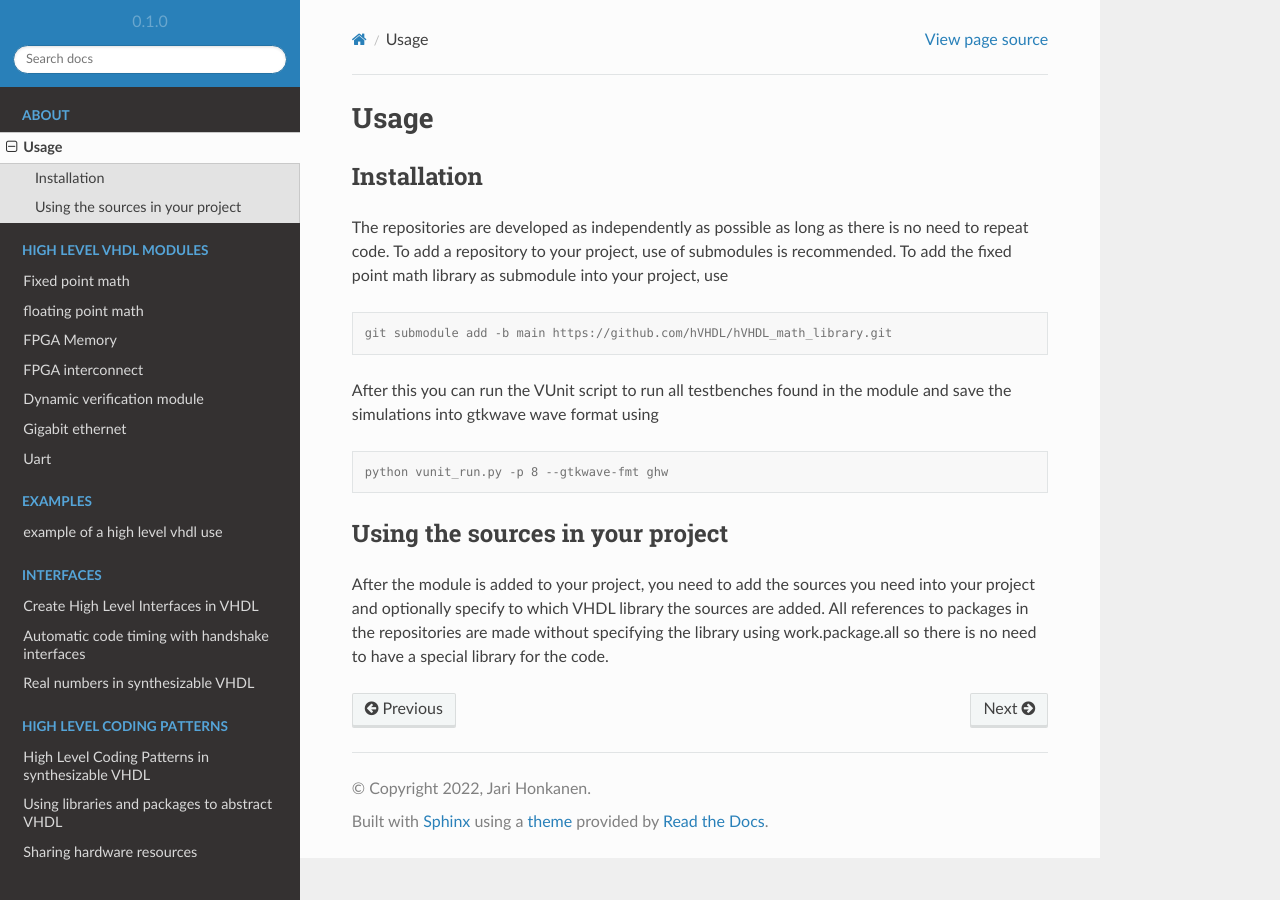
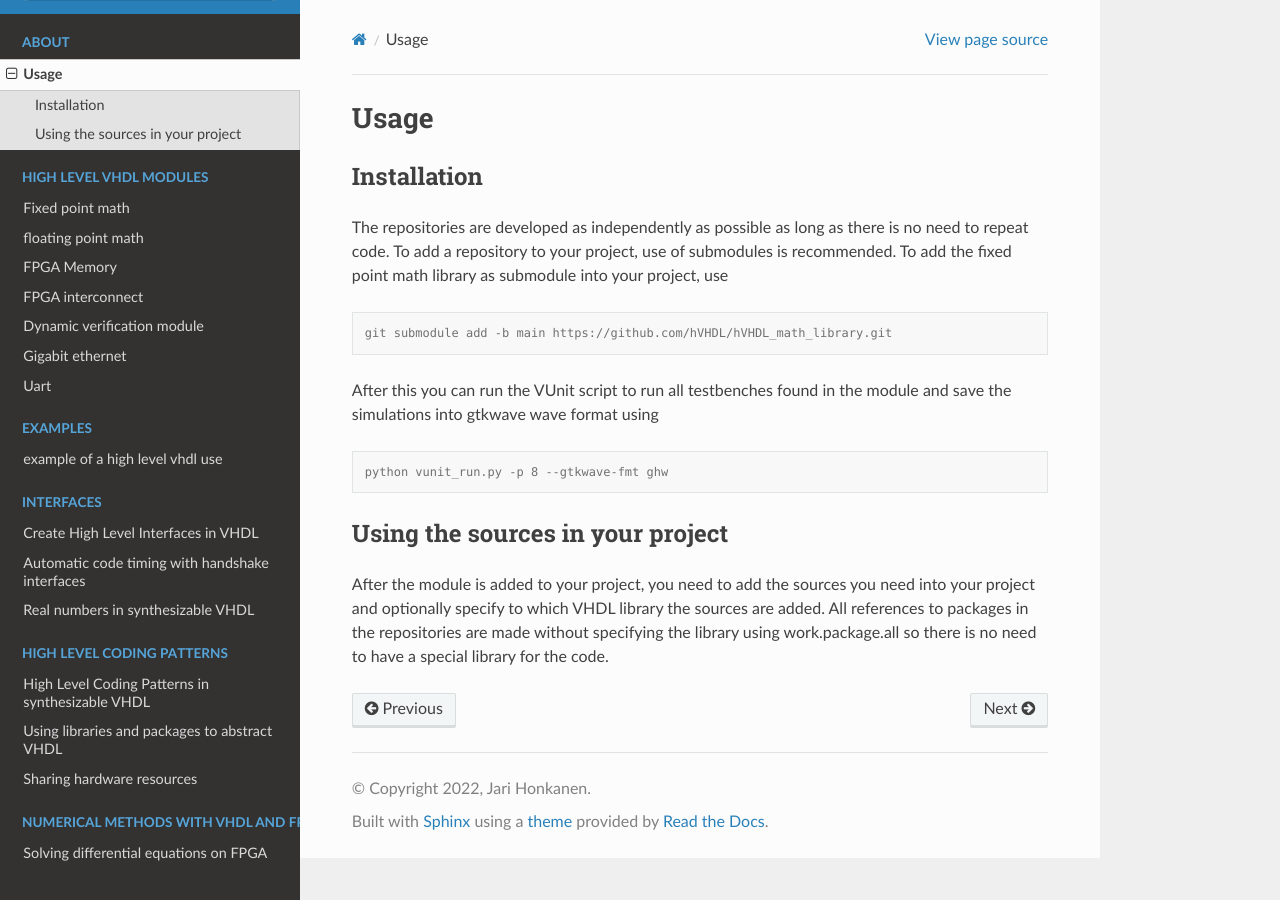
Before and after one commit to hVHDL/hVHDL, a Sphinx documentation site: the page built from docs/source/usage.rst, in a window 1280 px wide. Built offline with Sphinx 7.4.7 and the Read the Docs theme 2.0.0, drawn with Linux system fonts in a browser that asks for light colours.

Commit message:
add numerical methods source file

```diff
--- a/docs/source/index.rst
+++ b/docs/source/index.rst
@@ -60,3 +60,9 @@ To accomplish these two almost opposite ideas we have designed specific patterns
     high level coding patterns in VHDL
     Using libraries in VHDL
     high_level_coding_patterns/sharing_hw_resources
+
+.. toctree::
+    :caption: Numerical methods with VHDL and FPGAs
+    :hidden:
+
+    numerical_methods/solving_differential_equations
--- /dev/null
+++ b/docs/source/numerical_methods/solving_differential_equations.rst
@@ -0,0 +1,7 @@
+Solving differential equations on FPGA
+======================================
+
+FPGAs are really good for running dynamical system simulation in real time. Here we will explain how to do that.
+
+Numerical integration
+---------------------
```
